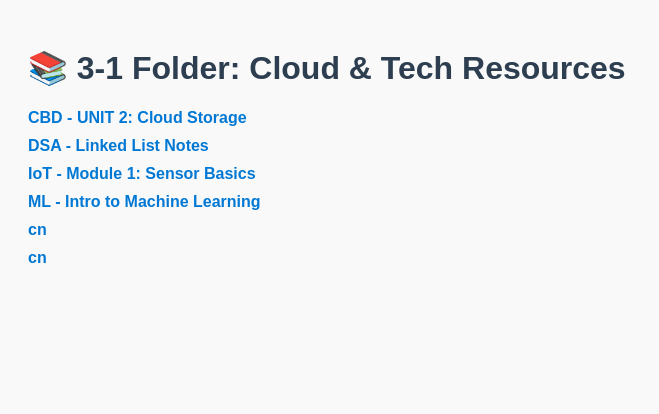
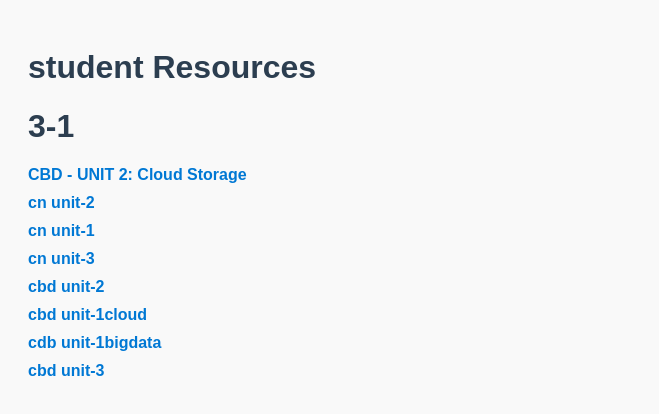
Before and after one commit to AENUGUSAMANVITH/azuretestcases, a plain HTML site: page index.html in a window 1280 px wide. Shown: the whole page, without its empty margins (0-659 px from the left). Drawn offline with Linux system fonts and the light colour scheme.

Commit message:
Update index.html

```diff
--- a/index.html
+++ b/index.html
@@ -12,24 +12,18 @@
   </style>
 </head>
 <body>
-  <h1>📚 3-1 Folder: Cloud & Tech Resources</h1>
+  <h1> student Resources</h1>
+  <h1> 3-1 </h1>
   <ul>
     <li><a href="https://ssss2804.blob.core.windows.net/mycontainer/3-1/CBD/UNIT-2_Cloud_Storage_pdf%20(1).pdf" target="_blank">CBD - UNIT 2: Cloud Storage</a></li>
-    <li><a href="https://ssss2804.blob.core.windows.net/mycontainer/3-1/DSA/LinkedList_Notes.pdf" target="_blank">DSA - Linked List Notes</a></li>
-    <li><a href="https://ssss2804.blob.core.windows.net/mycontainer/3-1/IoT/Module1_SensorBasics.pdf" target="_blank">IoT - Module 1: Sensor Basics</a></li>
-    <li><a href="https://ssss2804.blob.core.windows.net/mycontainer/3-1/ML/Intro_to_Machine_Learning.pdf" target="_blank">ML - Intro to Machine Learning</a></li>
-    <li><a href="https://ssss2804.blob.core.windows.net/mycontainer/3-1/CN/Computer network unit-2.pptx" target="_blank">cn </a></li>
-    <li><a href="https://ssss2804.blob.core.windows.net/mycontainer/3-1/CN/Computer%20network%20unit-1.pptx" target="_blank">cn</a></li>
-    <li><a href="https://ssss2804.blob.core.windows.net/mycontainer/3-1/CN/Computer%20network%20unit-3.pptx" target="_blank"></a></li>
-     <li><a href="https://ssss2804.blob.core.windows.net/mycontainer/3-1/CBD/UNIT-2_Cloud_Storage_pdf%20(1).pdf" target="_blank" ></a></li>
-     <li><a href="https://ssss2804.blob.core.windows.net/mycontainer/3-1/CBD/Unit-1-Cloud%20Computing%20(1)%20(2).pdf" target="_blank" ></a></li>
-     <li><a href="https://ssss2804.blob.core.windows.net/mycontainer/3-1/CBD/Unit-1_BigData%20(1)%20(1).pdf" target="_blank" ></a></li>
-     <li><a href="https://ssss2804.blob.core.windows.net/mycontainer/3-1/CBD/Unit-3%20_updated.pdf" target="_blank" ></a></li>
-     <li><a href="" target="_blank" ></a></li>
-     <li><a href="" target="_blank" ></a></li>
-     <li><a href="" target="_blank" ></a></li>
-     <li><a href="" target="_blank" ></a></li>
-     <li><a href="" target="_blank" ></a></li>
+    <li><a href="https://ssss2804.blob.core.windows.net/mycontainer/3-1/CN/Computer network unit-2.pptx" target="_blank">cn unit-2 </a></li>
+    <li><a href="https://ssss2804.blob.core.windows.net/mycontainer/3-1/CN/Computer%20network%20unit-1.pptx" target="_blank">cn unit-1</a></li>
+    <li><a href="https://ssss2804.blob.core.windows.net/mycontainer/3-1/CN/Computer%20network%20unit-3.pptx" target="_blank">cn unit-3</a></li>
+     <li><a href="https://ssss2804.blob.core.windows.net/mycontainer/3-1/CBD/UNIT-2_Cloud_Storage_pdf%20(1).pdf" target="_blank" >cbd unit-2</a></li>
+     <li><a href="https://ssss2804.blob.core.windows.net/mycontainer/3-1/CBD/Unit-1-Cloud%20Computing%20(1)%20(2).pdf" target="_blank" >cbd unit-1cloud </a></li>
+     <li><a href="https://ssss2804.blob.core.windows.net/mycontainer/3-1/CBD/Unit-1_BigData%20(1)%20(1).pdf" target="_blank" >cdb unit-1bigdata</a></li>
+     <li><a href="https://ssss2804.blob.core.windows.net/mycontainer/3-1/CBD/Unit-3%20_updated.pdf" target="_blank" >cbd unit-3</a></li>
+
     <!-- Add more links as needed -->
   </ul>
 </body>
```
